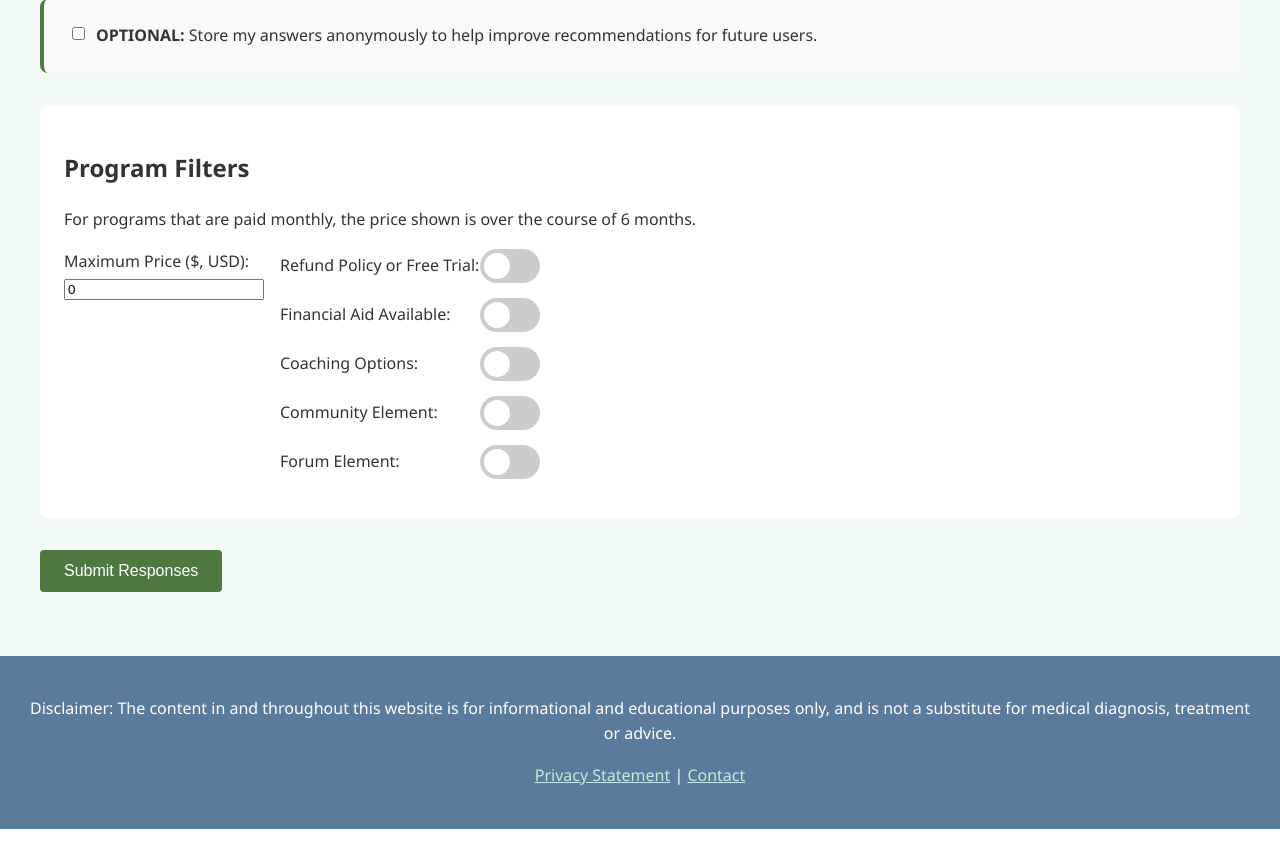
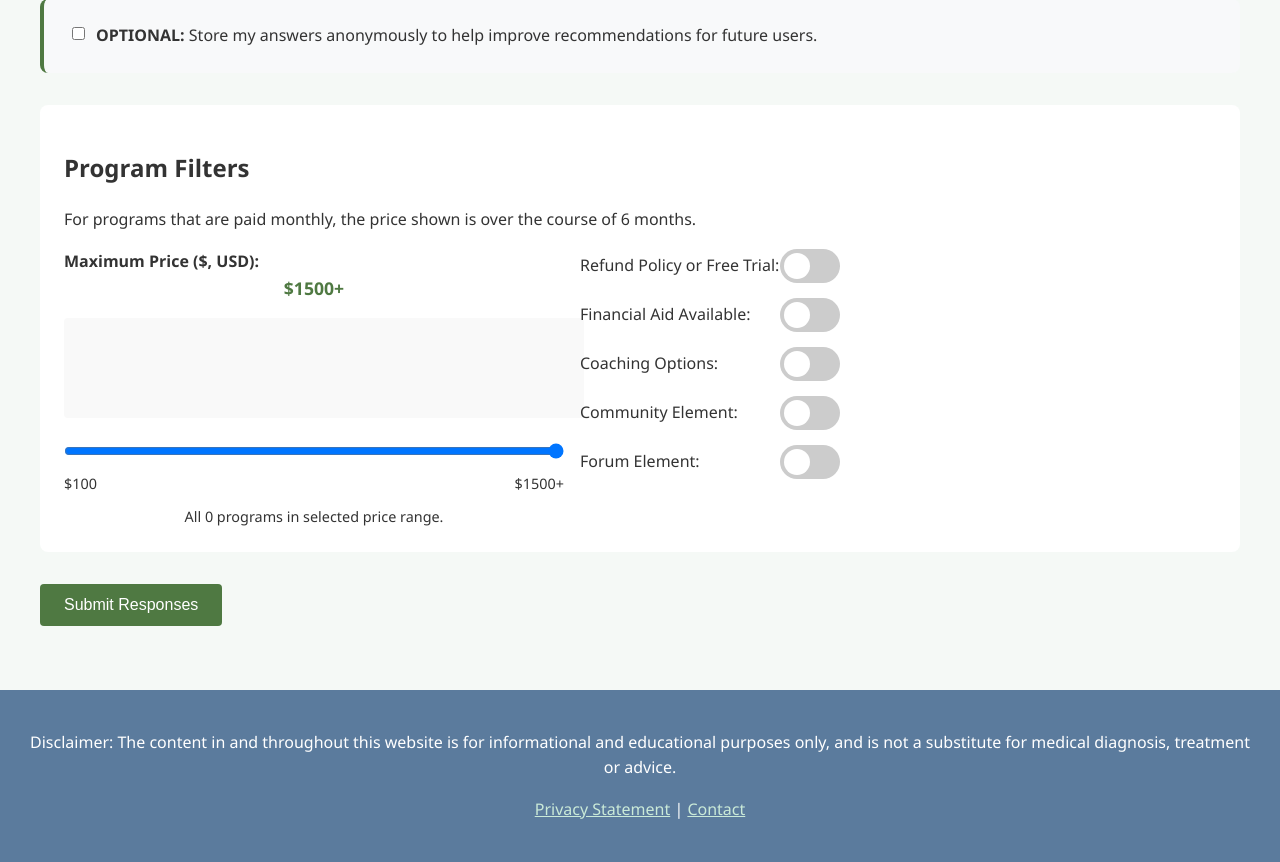
Before and after one commit to jkberry07/cfs-rec-sys, a Flask app: template templates/survey.html in a window 1280 px wide. Shown: the part 1258-2120 px from the top of the page. Before the commit the page ends 2087 px from the top, so only its background shows below. Run offline with Flask 3, Linux system fonts and the light colour scheme; the template is opened without the code that fills it: most values are stand-ins (such as "Sample title", 1, 10 or a date in 2020); parts of the project's set-up code (start-up, migrations or seed data) failed here and were passed over.

Commit message:
Updated price filter to be a slider with a histogram display, improved error handling, updated text sources for some programs

```diff
--- a/server.py
+++ b/server.py
@@ -23,7 +23,16 @@
 import time
 import json
 
-
+try:
+    with open('program_list.pkl', 'rb') as file:
+        program_list = pickle.load(file)
+    N_progs = len(program_list)
+    prices = [program_list[i].price for i in range(N_progs)]
+except Exception as e:
+    print(f"Error loading program list: {e}")
+    program_list = []
+    prices = []
+    N_progs = 0
 
 @app.route('/', methods=['GET'])
 def home():
@@ -31,7 +40,9 @@
 
 @app.route('/survey', methods=['GET'])
 def start_survey():
-    return render_template('survey.html')
+    if not program_list:
+        return render_template('maintenance.html'), 503
+    return render_template('survey.html', price_list = prices)
 
 @app.route('/about', methods=['GET'])
 def about():
@@ -101,6 +112,8 @@
 
 @app.route('/recommendations', methods=['POST'])
 def recommendations():
+    if not program_list:
+        return render_template('maintenance.html'), 503
     # Get the form data
     q1 = request.form.get('question1')
     a1 = request.form.get('answer1')
@@ -120,11 +133,6 @@
     store_answers_consent = 'store-answers' in request.form
 
     session_id = str(uuid.uuid4()) #create an anonymous session id
-
-    # Open list of programs
-    with open('program_list.pkl', 'rb') as file:
-        program_list = pickle.load(file)
-    N_progs = len(program_list)
 
     # Generate the ranked list of programs, regardless of filter settings
     summary, ranking_idx = generate_recommendation(answers, questions)
@@ -199,6 +207,7 @@
     # Build and return the HTML with the recommendations
     return render_template('recommendations.html',
                           ranked_programs=ranked_programs_json,
+                          price_list = prices,
                           max_price_survey = max_price,
                           refund_survey=refund,
                           financial_aid_survey = financial_aid,
--- a/static/styles.css
+++ b/static/styles.css
@@ -253,6 +253,12 @@
   display: flex;
   flex-direction: column;
   min-width: 200px;
+}
+
+.filter-group:has(.price-filter-container) {
+  min-width: 300px;
+  flex: 1;
+  max-width: 500px;
 }
 
 .filter-group label {
@@ -828,3 +834,100 @@
   margin: 20px 0;
   display: none;
 }
+
+.price-filter-container {
+  width: 100%;
+  max-width: 500px; /* Adjust this value as needed */
+  margin: 0 auto;
+}
+
+.price-display {
+  text-align: center;
+  margin-bottom: 10px;
+}
+
+#price-value {
+  font-weight: bold;
+  font-size: 1.1em;
+  color: var(--primary-green);
+}
+
+.price-labels {
+  display: flex;
+  justify-content: space-between;
+  margin-top: 5px;
+  font-size: 0.9em;
+  color: var(--dark-gray);
+}
+
+.programs-count {
+  text-align: center;
+  margin-top: 10px;
+  font-size: 0.9em;
+  color: var(--dark-gray);
+}
+
+.price-histogram {
+  margin: 15px 0;
+  width: 100%;
+  background-color: #f9f9f9;
+  border-radius: 4px;
+  padding: 10px;
+}
+
+.histogram-bars {
+  width: 100%;
+  max-width: 100%;
+  display: flex;
+  height: 60px;
+  align-items: flex-end;
+  margin: 10px 0;
+}
+
+.price-slider {
+  width: 100%;
+  margin: 10px 0 5px 0;
+}
+
+/* Responsive adjustments */
+@media (max-width: 768px) {
+  .price-filter-container {
+    max-width: 100%;
+    margin: 0;
+  }
+}
+
+@media (max-width: 480px) {
+  .price-filter-container {
+    max-width: 100%;
+  }
+
+  .price-labels {
+    font-size: 0.8em;
+  }
+}
+
+@media (max-width: 1024px) {
+  .filter-group:has(.price-filter-container) {
+    min-width: 250px;
+    max-width: 100%;
+  }
+}
+
+@media (max-width: 768px) {
+  .filter-group:has(.price-filter-container) {
+    min-width: 200px;
+  }
+}
+
+.histogram-bar {
+    flex: 1;
+    background: #4CAF50;
+    margin: 0 1px;
+    transition: opacity 0.3s;
+}
+
+.histogram-bar.inactive {
+    opacity: 0.3;
+    background: #ccc;
+}
--- a/templates/program-text-sources.html
+++ b/templates/program-text-sources.html
@@ -35,6 +35,8 @@
             <h4>ANS Rewire</h4>
             <li><a href = "https://ansrewire.com/program-details/" style="color: var(--primary-green);">https://ansrewire.com/program-details/</a></li>
             <li><a href = "https://cfsunravelled.com/neuroplasticity-recovery-from-fibromyalgia-mecfs/" style="color: var(--primary-green);">https://cfsunravelled.com/neuroplasticity-recovery-from-fibromyalgia-mecfs/</a></li>
+            <li><a href = "https://ansrewire.com/about/" style="color: var(--primary-green);">https://ansrewire.com/about/</a></li>
+            <li><a href = "https://ansrewire.com/faq/" style="color: var(--primary-green);">https://ansrewire.com/faq/</a></li>
               <br>
 
             <h4>Be Your Own Medicine</h4>
@@ -72,7 +74,9 @@
             <li><a href = "https://www.facebook.com/photo?fbid=1236107968520901&set=pcb.1236108035187561" style="color: var(--primary-green);">https://www.facebook.com/photo?fbid=1236107968520901&set=pcb.1236108035187561</a></li>
             <br>
 
-            <h4>Healing Through Neuroplasticity</h4>
+            <h4>Rewire Your Brain</h4>
+            <li><a href = "https://www.eleanorsteinmd.ca/ryb" style="color: var(--primary-green);">https://www.eleanorsteinmd.ca/ryb</a></li>
+            <li><a href = "https://www.eleanorsteinmd.ca/courses" style="color: var(--primary-green);">https://www.eleanorsteinmd.ca/courses</a></li>
             <li><a href = "https://www.eleanorsteinmd.ca/blog/acceptance" style="color: var(--primary-green);">https://www.eleanorsteinmd.ca/blog/acceptance</a></li>
             <li><a href = "https://www.eleanorsteinmd.ca/blog/recover" style="color: var(--primary-green);">https://www.eleanorsteinmd.ca/blog/recover</a></li>
               <br>
--- a/templates/survey.html
+++ b/templates/survey.html
@@ -100,9 +100,30 @@
         <div class="filter-options">
           <!-- Price Range -->
           <div class="filter-group">
-            <label for="max-price">Maximum Price ($, USD):</label>
-            <input type="number" id="max-price" name="max-price" min="300" step="50" value="0">
-          </div>
+            <div class="price-filter-container">
+              <label for="max-price"><strong>Maximum Price ($, USD):</strong></label>
+
+              <div class="price-display">
+                  <span id="price-value">$1500+</span>
+              </div>
+
+              <div class="price-histogram" id="price-histogram">
+                  <div class="histogram-bars" id="histogram-bars"></div>
+              </div>
+
+              <input type="range" id="max-price" name="max-price" class="price-slider"
+                    min="100" max="1500" value="1500" step="50">
+
+              <div class="price-labels">
+                  <span>$100</span>
+                  <span>$1500+</span>
+              </div>
+
+              <div class="programs-count">
+                  <span id="programs-count">All programs in price range</span>
+              </div>
+             </div>
+            </div>
 
             <!-- Toggleable Filters -->
           <div class="filter-toggles">
@@ -171,6 +192,79 @@
       </footer>
 
   <script>
+
+    //Set up for price histogram
+    // @ts-nocheck
+    const prices = {{ price_list | tojson }};
+    let buckets = [];
+
+    function createPriceHistogram() {
+        const minPrice = 100;
+        const maxPrice = Math.max(1500, Math.max(...prices));
+        const bucketSize = 50;
+
+        // Update slider max if needed
+        document.getElementById('max-price').max = maxPrice;
+
+        // Create buckets and count programs
+        buckets = [];
+        for (let i = minPrice; i < maxPrice; i += bucketSize) {
+            const count = prices.filter(p => p >= i && p < i + bucketSize).length;
+            buckets.push({ min: i, max: i + bucketSize - 1, count });
+        }
+
+        // Generate histogram bars
+        const maxCount = Math.max(...buckets.map(b => b.count));
+        const histogramBars = document.getElementById('histogram-bars');
+
+        buckets.forEach(bucket => {
+            const bar = document.createElement('div');
+            bar.className = 'histogram-bar';
+            bar.style.height = `${(bucket.count / maxCount) * 100}%`;
+            bar.title = `$${bucket.min}-$${bucket.max}: ${bucket.count} programs`;
+            histogramBars.appendChild(bar);
+        });
+    }
+
+    function updateSliderDisplay() {
+        const slider = document.getElementById('max-price');
+        const currentValue = parseInt(slider.value);
+        const maxValue = parseInt(slider.max);
+
+        // Update price display
+        const priceDisplay = document.getElementById('price-value');
+        priceDisplay.textContent = currentValue >= maxValue ? `$${maxValue}+` : `$${currentValue}`;
+
+        // Update histogram bars
+        const bars = document.querySelectorAll('.histogram-bar');
+        let eligiblePrograms = 0;
+
+        buckets.forEach((bucket, index) => {
+            if (bucket.max <= currentValue) {
+                bars[index].classList.remove('inactive');
+                eligiblePrograms += bucket.count;
+            } else {
+                bars[index].classList.add('inactive');
+            }
+        });
+
+        // Update programs count
+        const programsCount = document.getElementById('programs-count');
+        if (currentValue >= maxValue) {
+            programsCount.textContent = `All ${prices.length} programs in selected price range.`;
+        } else {
+            programsCount.textContent = `${eligiblePrograms} of ${prices.length} programs in selected price range.`;
+        }
+    }
+
+    document.addEventListener('DOMContentLoaded', function() {
+        createPriceHistogram();
+        updateSliderDisplay();
+
+        // Add slider event listener
+        document.getElementById('max-price').addEventListener('input', updateSliderDisplay);
+    });
+
       // Simple script to prevent duplicate question selections
     document.addEventListener('DOMContentLoaded', function() {
       const selects = [
@@ -208,20 +302,7 @@
       });
     });
 
-    document.addEventListener('DOMContentLoaded', function() {
-    const maxPriceInput = document.getElementById('max-price');
 
-    maxPriceInput.addEventListener('invalid', function(e) {
-      if (this.validity.rangeUnderflow) {
-       this.setCustomValidity('Max price must be at least 300');
-     }
-    });
-
-    // Clear custom validity when user starts typing again
-    maxPriceInput.addEventListener('input', function() {
-      this.setCustomValidity('');
-    });
-});
     // Handle page visibility change (detect when coming back from browser back button)
       document.addEventListener('visibilitychange', function() {
         if (!document.hidden && formSubmitted) {
```
Also changed, not shown: templates/maintenance.html (added, +10 -0 lines).
